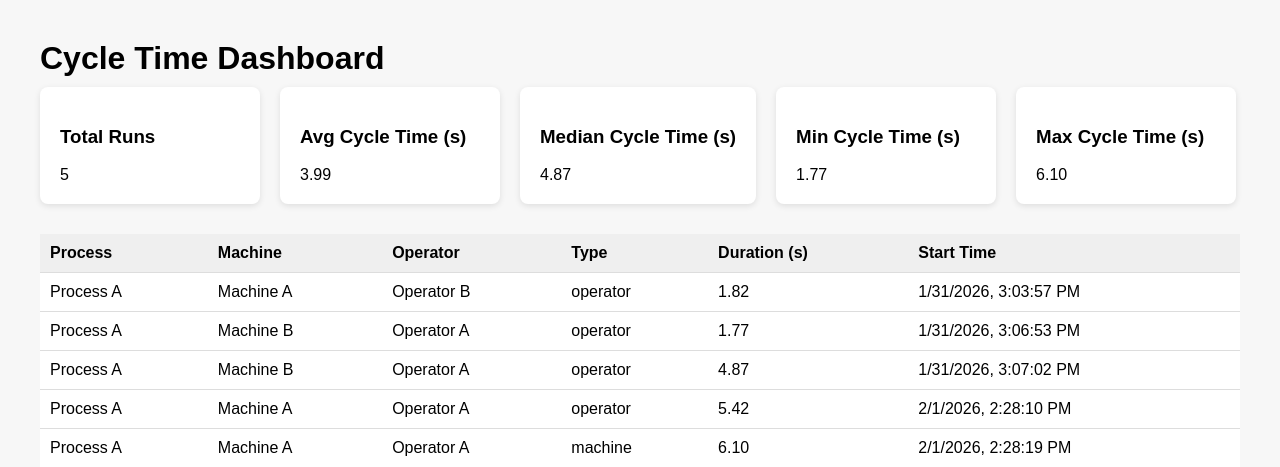
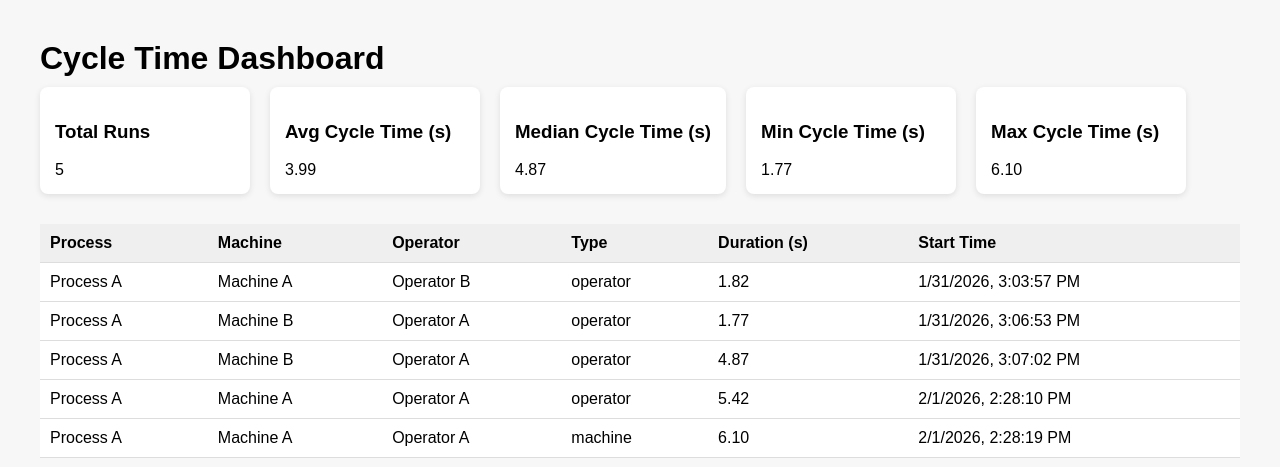
Before and after one commit to casslee1351/Flask-Apps, a Flask app: page /dashboard in a window 1280 px wide. Shown: the top 467 px of the page. Run offline with Flask 3, Linux system fonts and the light colour scheme; data comes from the database, SQL or seed files in the repository.

Commit message:
fixinf car padding in dashboard.html

```diff
--- a/kitsu_app/templates/dashboard.html
+++ b/kitsu_app/templates/dashboard.html
@@ -20,7 +20,7 @@
         }
         .card {
             background: white;
-            padding: 20px;
+            padding: 15px;
             border-radius: 8px;
             box-shadow: 0 2px 6px rgba(0,0,0,0.1);
             min-width: 180px;
```
